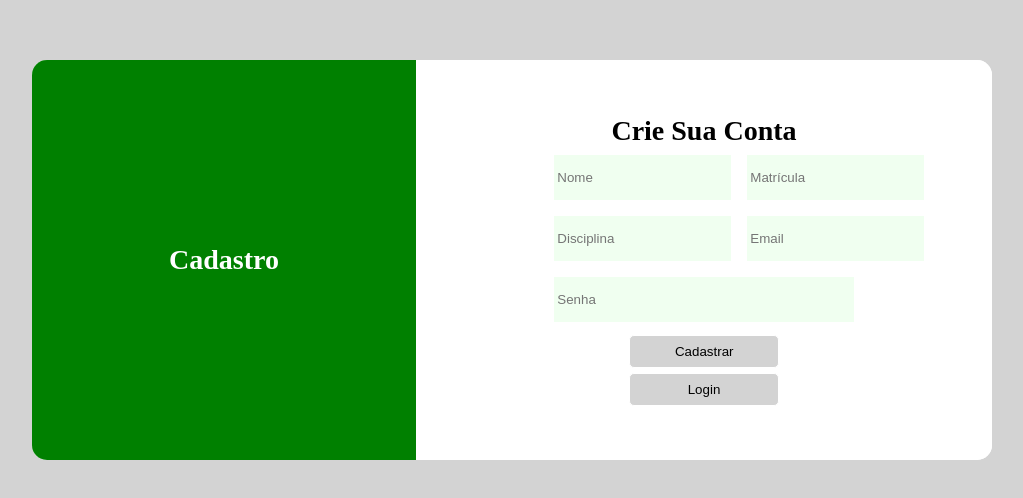
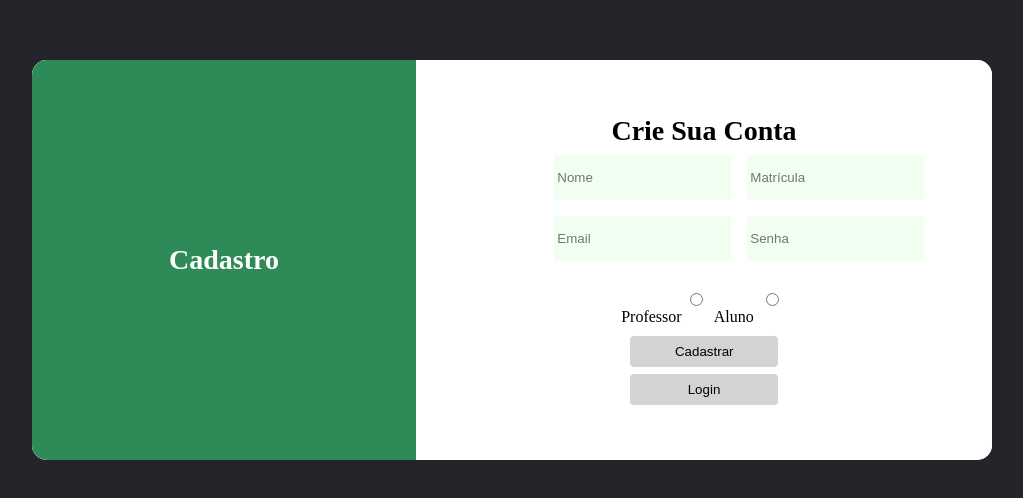
Before and after one commit to daniel-dantas/SistmaDeReserva, a plain HTML site: page public/index.html in a window 1280 px wide. Shown: the part 140-638 px from the top of the page, without its empty margins (128-1151 px from the left). Drawn offline with nearby package versions, Linux system fonts and the light colour scheme.

Commit message:
Ajustes nas telas de login e cadastro

```diff
--- a/public/css/style.css
+++ b/public/css/style.css
@@ -10,7 +10,7 @@
     justify-content: center;
     align-items: center;
     height: 100vh;
-    background-color: lightgray;
+    background-color: #24252a;
 }
 .content{
     background-color: white;
@@ -24,7 +24,7 @@
 .content::before{
     content: "" ;
     position: absolute;
-    background-color: green;
+    background-color: #2E8B57;
     width: 40%;
     height: 100%;
     border-top-left-radius: 15px;
--- a/public/index.html
+++ b/public/index.html
@@ -20,10 +20,15 @@
                         <input type="text" id="matricula" placeholder=" Matrícula">
                     </div>
                     <div class="formcadastro">
-                        <input type="text" id="curso" placeholder=" Disciplina">
                         <input type="email" id="email" placeholder=" Email">
+                        <input type="password" id="senha" placeholder=" Senha">
                     </div>
-                    <input type="password" id="senha" placeholder=" Senha">
+
+                    <p>
+                        Professor<input id="usuario" type="radio" name="user" value="professor">
+                        Aluno <input id="usuario" type="radio" name="user" value="aluno">
+                    <p>
+
                     <button class="btn" onclick="reqCadastrar()">Cadastrar</button>
 
                 </div>
```
